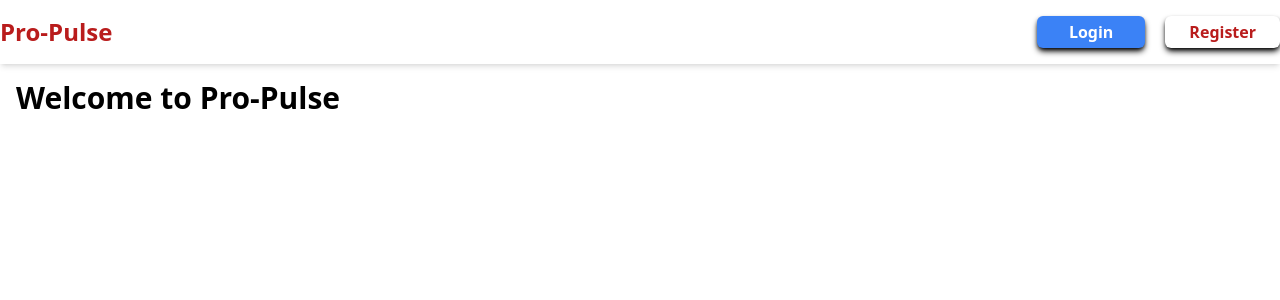
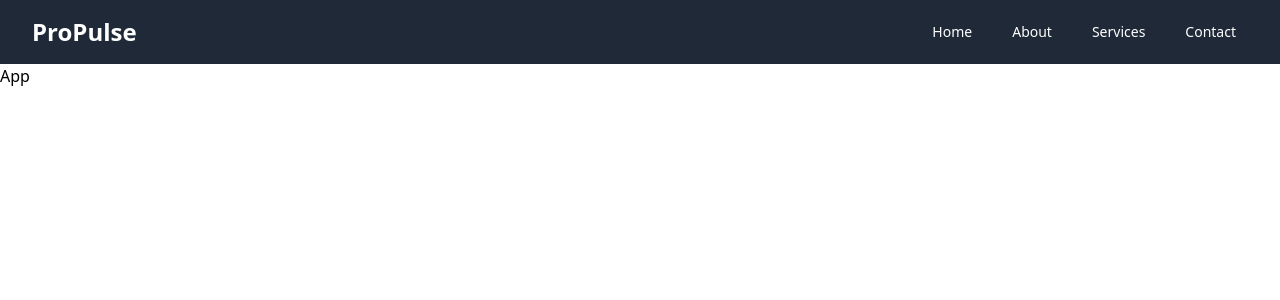
Before and after one commit to jamesjoy-2k24/Pro-Pulse-Next-js, a Next.js app: page /app in a window 1280 px wide. Shown: the top 300 px of the page. Built offline with nearby package versions, Linux system fonts and the light colour scheme.

Commit message:
Add responsive Navbar

```diff
--- a/components/Header.tsx
+++ /dev/null
@@ -1,28 +0,0 @@
-import React from 'react';
-import Link from 'next/link';
-
-const Header: React.FC = () => {
-  return (
-    <header className="bg-white shadow-md py-4">
-      <nav className="container mx-auto flex items-center justify-between">
-        <Link href="/" legacyBehavior>
-          <a className="font-bold text-red-700 text-2xl">Pro-Pulse</a>
-        </Link>
-        <div className="flex items-center gap-5">
-          <Link href="/login" legacyBehavior>
-            <a className="text-white font-bold shadow-md shadow-black bg-blue-500 py-1 px-8 rounded-md">
-              Login
-            </a>
-          </Link>
-          <Link href="/register" legacyBehavior>
-            <a className="text-red-700 font-bold shadow-md shadow-black bg-transparent py-1 px-6 rounded-md hover:bg-blue-500 hover:text-white duration-200">
-              Register
-            </a>
-          </Link>
-        </div>
-      </nav>
-    </header>
-  );
-};
-
-export default Header;
--- a/components/Layout.tsx
+++ b/components/Layout.tsx
@@ -1,5 +1,5 @@
 import React, { ReactNode } from 'react';
-import Header from './Header';
+import Navbar from './Navbar';
 
 // Define the type for props
 interface LayoutProps {
@@ -9,7 +9,7 @@ interface LayoutProps {
 const Layout: React.FC<LayoutProps> = ({ children }) => {
   return (
     <div className="min-h-screen flex flex-col">
-      <Header />
+      <Navbar />
       <main className="flex-grow container mx-auto p-4">{children}</main>
     </div>
   );
--- /dev/null
+++ b/components/Navbar.tsx
@@ -0,0 +1,90 @@
+'use client';
+import { useState } from 'react';
+import { FaBars, FaTimes } from 'react-icons/fa';
+
+const Navbar = () => {
+  const [isOpen, setIsOpen] = useState(false);
+
+  const toggleMenu = () => {
+    setIsOpen(!isOpen);
+  };
+
+  return (
+    <nav className="bg-gray-800 text-white">
+      <div className="max-w-7xl mx-auto px-4 sm:px-6 lg:px-8">
+        <div className="flex items-center justify-between h-16">
+          <div className="flex items-center">
+            <div className="text-2xl font-bold">ProPulse</div>
+          </div>
+          <div className="hidden md:flex space-x-4">
+            <a
+              href="#"
+              className="hover:bg-gray-700 px-3 py-2 rounded-md text-sm font-medium"
+            >
+              Home
+            </a>
+            <a
+              href="#"
+              className="hover:bg-gray-700 px-3 py-2 rounded-md text-sm font-medium"
+            >
+              About
+            </a>
+            <a
+              href="#"
+              className="hover:bg-gray-700 px-3 py-2 rounded-md text-sm font-medium"
+            >
+              Services
+            </a>
+            <a
+              href="#"
+              className="hover:bg-gray-700 px-3 py-2 rounded-md text-sm font-medium"
+            >
+              Contact
+            </a>
+          </div>
+          <div className="md:hidden">
+            <button
+              onClick={toggleMenu}
+              className="text-gray-400 hover:text-white focus:outline-none focus:text-white"
+            >
+              {isOpen ? <FaTimes size={24} /> : <FaBars size={24} />}
+            </button>
+          </div>
+        </div>
+      </div>
+
+      {isOpen && (
+        <div className="md:hidden">
+          <div className="px-2 pt-2 pb-3 space-y-1 sm:px-3">
+            <a
+              href="#"
+              className="hover:bg-gray-700 block px-3 py-2 rounded-md text-base font-medium"
+            >
+              Home
+            </a>
+            <a
+              href="#"
+              className="hover:bg-gray-700 block px-3 py-2 rounded-md text-base font-medium"
+            >
+              About
+            </a>
+            <a
+              href="#"
+              className="hover:bg-gray-700 block px-3 py-2 rounded-md text-base font-medium"
+            >
+              Services
+            </a>
+            <a
+              href="#"
+              className="hover:bg-gray-700 block px-3 py-2 rounded-md text-base font-medium"
+            >
+              Contact
+            </a>
+          </div>
+        </div>
+      )}
+    </nav>
+  );
+};
+
+export default Navbar;
--- a/package.json
+++ b/package.json
@@ -22,6 +22,7 @@
     "prettier": "^3.3.0",
     "react": "^18.3.1",
     "react-dom": "^18.3.1",
+    "react-icons": "^5.2.1",
     "react-router-dom": "^6.23.1"
   },
   "devDependencies": {
--- a/pages/app.tsx
+++ b/pages/app.tsx
@@ -1,10 +1,14 @@
-import Layout from '../components/Layout';
+import type { NextPage } from 'next';
+import Navbar from '../components/Navbar';
 
-const Home = () => {
+const Home: NextPage = () => {
   return (
-    <Layout>
-      <h1 className="text-3xl font-bold">Welcome to Pro-Pulse</h1>
-    </Layout>
+    <div>
+      <Navbar />
+      <main>
+        <h1>App</h1>
+      </main>
+    </div>
   );
 };
 
```
Also changed, not shown: 1 other file (tests, documents, lock files or other folders).
